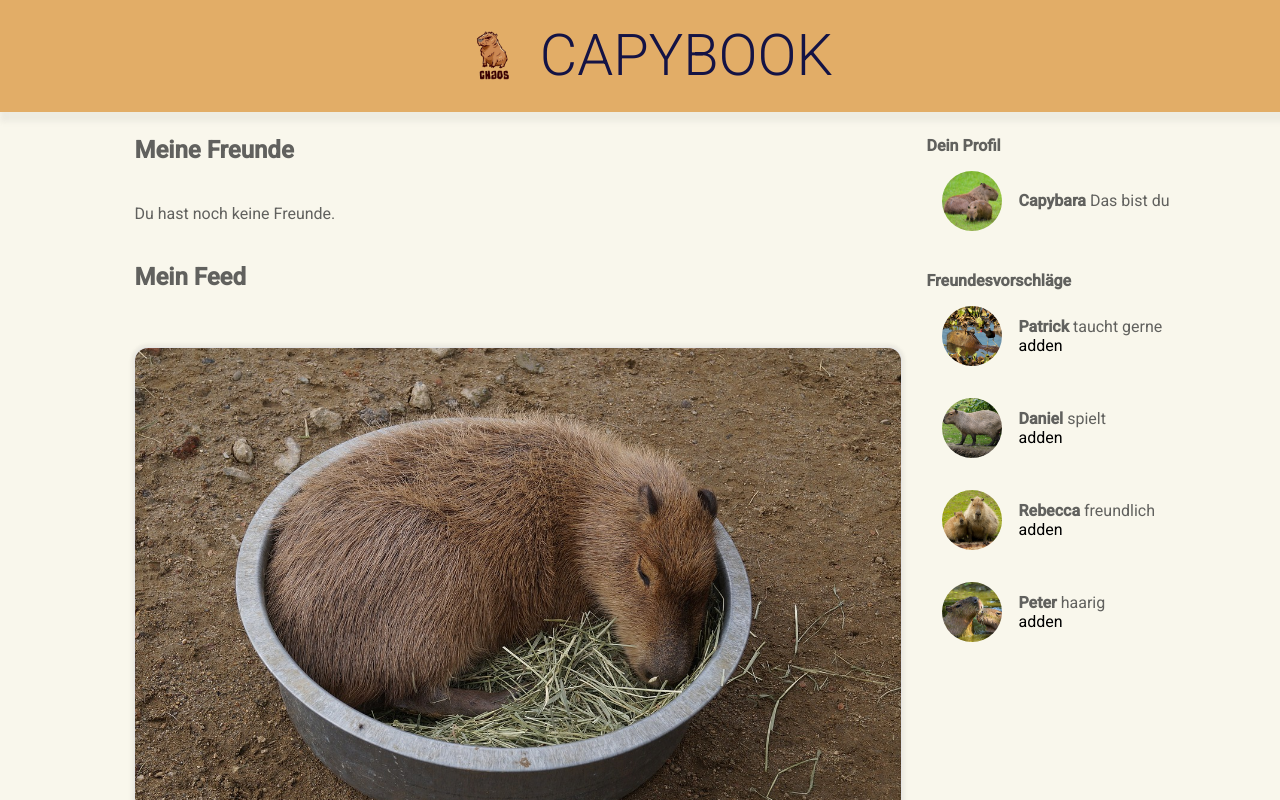
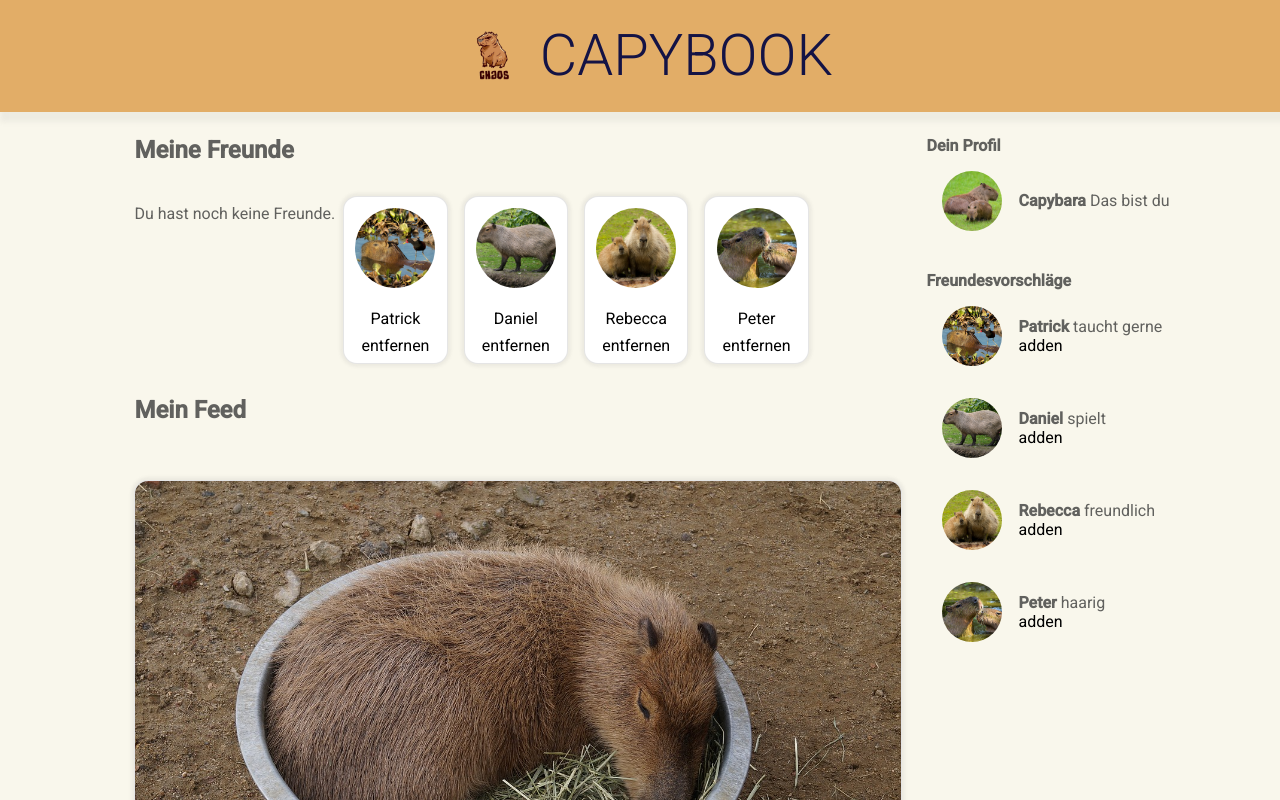
Before and after one commit to Pizzakoenigin/capybook, an Angular app: page / in a window 1280 px wide. Shown: the top 800 px of the page. Built offline with nearby package versions, Linux system fonts and the light colour scheme.

Commit message:
re arranging friendbox

```diff
--- a/src/app/capybara.ts
+++ b/src/app/capybara.ts
@@ -3,5 +3,5 @@ export interface Capybara {
     name: string;
     description: string;
     image: string
-
+    canFollow: boolean
 }
--- a/src/app/friendbox/friendbox.component.html
+++ b/src/app/friendbox/friendbox.component.html
@@ -5,10 +5,10 @@
     </div>
 
 
-    <div class="friend default-card" *ngFor = "let name of fs.names; let i =index">
-        <img src={{fs.images[i]}} alt="">
-        <p>{{name}}</p>
-        <a (click)="fs.removeFriend(i); canFollow=true">entfernen</a>
+    <div class="friend default-card" *ngFor = "let capybara of capybaras; let i =index">
+        <img src={{capybara.image}} alt="">
+        <p>{{capybara.name}}</p>
+        <a (click)="fs.removeFriend(i); capybara.canFollow=true">entfernen</a>
 
     </div>
 </div>
--- a/src/app/friendbox/friendbox.component.ts
+++ b/src/app/friendbox/friendbox.component.ts
@@ -1,6 +1,7 @@
 import { NgFor, NgIf } from '@angular/common';
 import { Component, Input } from '@angular/core';
 import { FriendService } from '../friend.service';
+import { CAPYBARAS } from '../../mock-capybara';
 
 @Component({
   selector: 'app-friendbox',
@@ -9,7 +10,10 @@ import { FriendService } from '../friend.service';
   templateUrl: './friendbox.component.html',
   styleUrl: './friendbox.component.scss'
 })
+
 export class FriendboxComponent {
+  capybaras = CAPYBARAS
+
   @Input() canFollow = true;
   constructor(public fs: FriendService) {
 
--- a/src/app/proposals/proposals.component.html
+++ b/src/app/proposals/proposals.component.html
@@ -4,7 +4,7 @@
 
     <div class="proposals-container">
         <b>Freundesvorschläge</b>
-        <app-profile-row *ngFor="let capybara of capybaras" [name]="capybara.name" [source]="capybara.image"
+        <app-profile-row *ngFor = "let capybara of capybaras" [name]="capybara.name" [source]="capybara.image"
             [text]="capybara.description"></app-profile-row>
     </div>
 
--- a/src/mock-capybara.ts
+++ b/src/mock-capybara.ts
@@ -5,22 +5,26 @@ export const CAPYBARAS: Capybara[] = [
         id: 0,
         name: 'Patrick',
         description: 'taucht gerne',
-        image: 'assets/img/capybara5.jpg'
+        image: 'assets/img/capybara5.jpg',
+        canFollow: true,
     }, {
         id: 1,
         name: 'Daniel',
         description: 'spielt',
-        image: 'assets/img/capybara6.jpg'
+        image: 'assets/img/capybara6.jpg',
+        canFollow: true,
     }, {
         id: 2,
         name: 'Rebecca',
         description: 'freundlich',
-        image: 'assets/img/capybara7.jpg'
+        image: 'assets/img/capybara7.jpg',
+        canFollow: true,
     }, {
         id: 3,
         name: 'Peter',
         description: 'haarig',
-        image: 'assets/img/capybara8.jpg'
+        image: 'assets/img/capybara8.jpg',
+        canFollow: true,
     }
 
 ]
```
